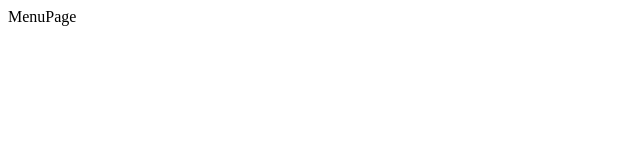
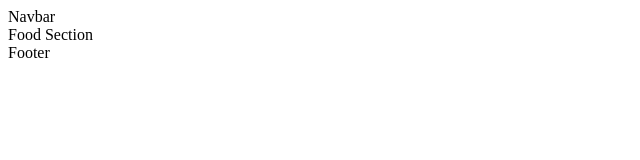
Before and after one commit to nwils000/restaurant-menu-site, a React (Vite) app: page /menu in a window 1280 px wide. Shown: the top 160 px of the page, without its empty margins (0-640 px from the left). Built offline with nearby package versions, Linux system fonts and the light colour scheme.

Commit message:
added a few more boilerplate components and added them all to MenuPage

```diff
--- /dev/null
+++ b/src/components/FoodSection.jsx
@@ -0,0 +1,3 @@
+export default function FoodSection() {
+  return <div>Food Section</div>;
+}
--- /dev/null
+++ b/src/components/Footer.jsx
@@ -0,0 +1,3 @@
+export default function Footer() {
+  return <div>Footer</div>;
+}
--- a/src/components/MenuPage.jsx
+++ b/src/components/MenuPage.jsx
@@ -1,3 +1,13 @@
+import Navbar from './Navbar';
+import FoodSection from './FoodSection';
+import Footer from './Footer';
+
 export default function MenuPage() {
-  return <div>MenuPage</div>;
+  return (
+    <main>
+      <Navbar />
+      <FoodSection />
+      <Footer />
+    </main>
+  );
 }
```
